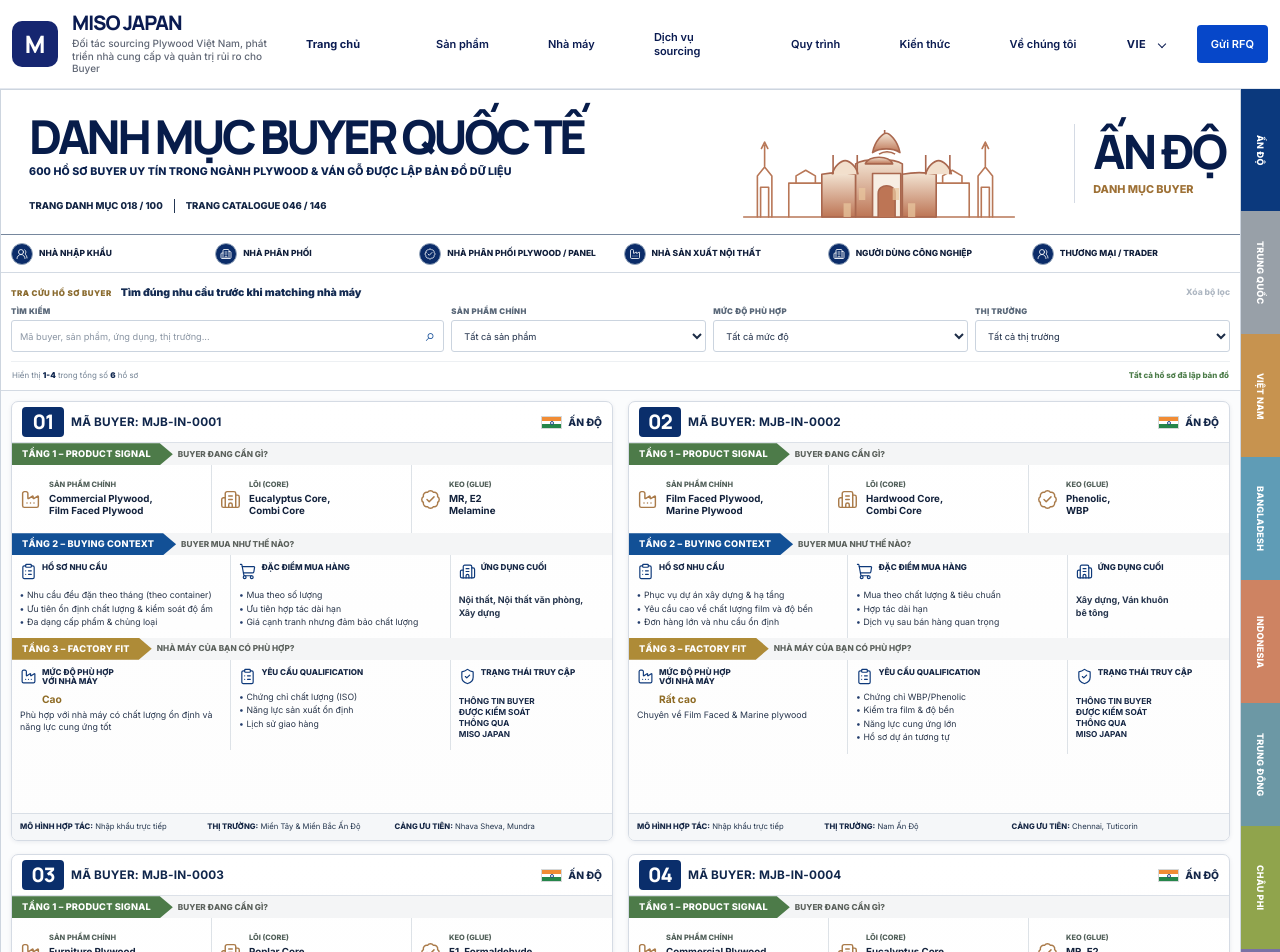
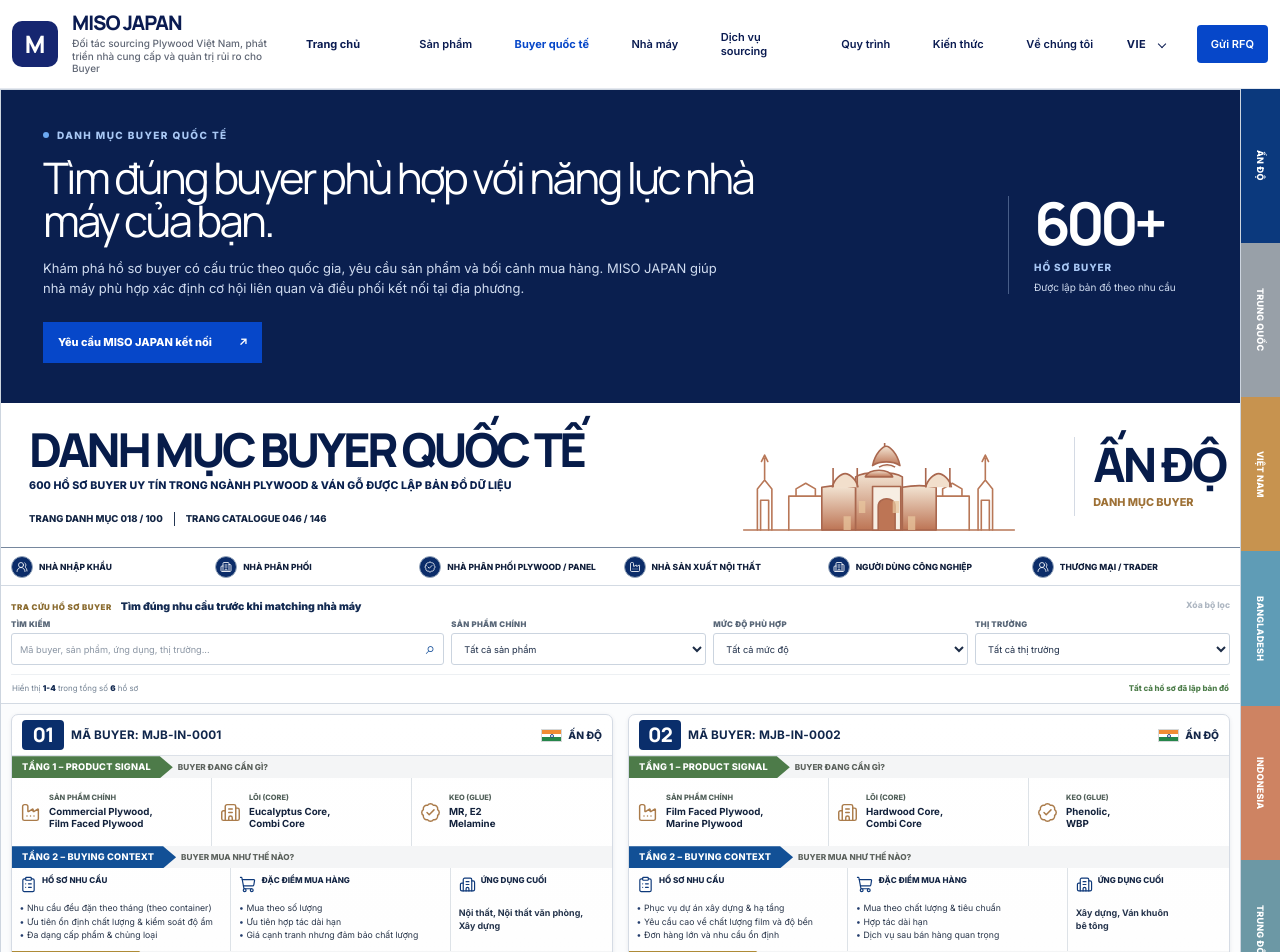
Before and after one commit to themanhhhh/minsen, a Next.js app: page /vi/buyer in a window 1280 px wide. Shown: the top 952 px of the page. Built offline with nearby package versions, Linux system fonts and the light colour scheme.

Commit message:
feat: enhance buyer pages with internationalization and new styles

```diff
--- a/src/app/buyer/page.tsx
+++ b/src/app/buyer/page.tsx
@@ -3,15 +3,15 @@
 import { Header } from "@/components/Header";
 
 export const metadata = {
-  title: "Danh mục Buyer quốc tế | MISO JAPAN",
-  description: "Danh mục hồ sơ buyer quốc tế trong ngành plywood và ván gỗ.",
+  title: "International Buyer Directory | MISO JAPAN",
+  description: "Explore structured international buyer profiles for plywood and wood products.",
 };
 
 export default function BuyerPage() {
   return (
     <>
       <Header locale="en" />
-      <BuyerCatalogue />
+      <BuyerCatalogue locale="en" />
       <Footer locale="en" />
     </>
   );
--- a/src/app/vi/buyer/page.tsx
+++ b/src/app/vi/buyer/page.tsx
@@ -11,7 +11,7 @@
   return (
     <>
       <Header locale="vi" />
-      <BuyerCatalogue />
+      <BuyerCatalogue locale="vi" />
       <Footer locale="vi" />
     </>
   );
--- a/src/components/BuyerCatalogue.tsx
+++ b/src/components/BuyerCatalogue.tsx
@@ -1,6 +1,8 @@
 "use client";
 
+import Link from "next/link";
 import { useDeferredValue, useState } from "react";
+import type { Locale } from "@/data/landing-page";
 import {
   BadgeCheck,
   Building2,
@@ -16,6 +18,7 @@
 type BuyerProfile = {
   number: string;
   id: string;
+  country: string;
   mainProduct: string[];
   core: string[];
   glue: string[];
@@ -34,6 +37,7 @@
   {
     number: "01",
     id: "MJB-IN-0001",
+    country: "India",
     mainProduct: ["Commercial Plywood,", "Film Faced Plywood"],
     core: ["Eucalyptus Core,", "Combi Core"],
     glue: ["MR, E2", "Melamine"],
@@ -54,6 +58,7 @@
   {
     number: "02",
     id: "MJB-IN-0002",
+    country: "India",
     mainProduct: ["Film Faced Plywood,", "Marine Plywood"],
     core: ["Hardwood Core,", "Combi Core"],
     glue: ["Phenolic,", "WBP"],
@@ -74,6 +79,7 @@
   {
     number: "03",
     id: "MJB-IN-0003",
+    country: "India",
     mainProduct: ["Furniture Plywood", "BWP Plywood"],
     core: ["Poplar Core", "Combi Core"],
     glue: ["E1, Formaldehyde", "Melamine"],
@@ -94,6 +100,7 @@
   {
     number: "04",
     id: "MJB-IN-0004",
+    country: "India",
     mainProduct: ["Commercial Plywood,", "Blockboard"],
     core: ["Eucalyptus Core", "Combi Core"],
     glue: ["MR, E2,", "Melamine"],
@@ -110,6 +117,7 @@
   {
     number: "05",
     id: "MJB-IN-0005",
+    country: "India",
     mainProduct: ["Industrial Plywood,", "Packing Plywood"],
     core: ["Hardwood Core,", "Eucalyptus Core"],
     glue: ["MR, E1", "Melamine"],
@@ -126,6 +134,7 @@
   {
     number: "06",
     id: "MJB-IN-0006",
+    country: "India",
     mainProduct: ["Film Faced Plywood,", "Construction Plywood"],
     core: ["Eucalyptus Core,", "Combi Core"],
     glue: ["Phenolic,", "WBP"],
@@ -159,17 +168,42 @@
 const buyerPageSize = 4;
 
 const marketRail = [
-  { label: "ẤN ĐỘ", className: "buyer-rail-india" },
-  { label: "TRUNG QUỐC", className: "buyer-rail-china" },
-  { label: "VIỆT NAM", className: "buyer-rail-vietnam" },
-  { label: "BANGLADESH", className: "buyer-rail-bangladesh" },
-  { label: "INDONESIA", className: "buyer-rail-indonesia" },
-  { label: "TRUNG ĐÔNG", className: "buyer-rail-middle-east" },
-  { label: "CHÂU PHI", className: "buyer-rail-africa" },
-  { label: "KHÁC / GLOBAL", className: "buyer-rail-global" },
-  { label: "KHÁC / MỸ", className: "buyer-rail-america" },
-  { label: "KHÁC / KHÁC", className: "buyer-rail-other" },
+  { country: "India", label: "ẤN ĐỘ", labelEn: "INDIA", className: "buyer-rail-india" },
+  { country: "China", label: "TRUNG QUỐC", labelEn: "CHINA", className: "buyer-rail-china" },
+  { country: "Vietnam", label: "VIỆT NAM", labelEn: "VIETNAM", className: "buyer-rail-vietnam" },
+  { country: "Bangladesh", label: "BANGLADESH", labelEn: "BANGLADESH", className: "buyer-rail-bangladesh" },
+  { country: "Indonesia", label: "INDONESIA", labelEn: "INDONESIA", className: "buyer-rail-indonesia" },
+  { country: "Middle East", label: "TRUNG ĐÔNG", labelEn: "MIDDLE EAST", className: "buyer-rail-middle-east" },
+  { country: "Africa", label: "CHÂU PHI", labelEn: "AFRICA", className: "buyer-rail-africa" },
+  { country: "Global", label: "KHÁC / GLOBAL", labelEn: "GLOBAL", className: "buyer-rail-global" },
+  { country: "Americas", label: "KHÁC / MỸ", labelEn: "AMERICAS", className: "buyer-rail-america" },
+  { country: "Other", label: "KHÁC / KHÁC", labelEn: "OTHER", className: "buyer-rail-other" },
 ];
+
+const buyerPageCopy = {
+  en: {
+    eyebrow: "INTERNATIONAL BUYER DIRECTORY",
+    title: "Find buyers aligned with your manufacturing capability.",
+    description: "Explore structured buyer profiles by country, product requirements and buying context. MISO JAPAN helps qualified manufacturers identify relevant opportunities and manage the connection locally.",
+    action: "Ask MISO JAPAN to connect",
+    catalogueTitle: "INTERNATIONAL BUYER DIRECTORY",
+    catalogueDescription: "600 TRUSTED BUYER PROFILES MAPPED ACROSS PLYWOOD & WOOD PRODUCTS",
+    countryLabel: "Filter by country",
+    featuredCountry: "INDIA",
+    featuredCountryType: "BUYER DIRECTORY",
+  },
+  vi: {
+    eyebrow: "DANH MỤC BUYER QUỐC TẾ",
+    title: "Tìm đúng buyer phù hợp với năng lực nhà máy của bạn.",
+    description: "Khám phá hồ sơ buyer có cấu trúc theo quốc gia, yêu cầu sản phẩm và bối cảnh mua hàng. MISO JAPAN giúp nhà máy phù hợp xác định cơ hội liên quan và điều phối kết nối tại địa phương.",
+    action: "Yêu cầu MISO JAPAN kết nối",
+    catalogueTitle: "DANH MỤC BUYER QUỐC TẾ",
+    catalogueDescription: "600 HỒ SƠ BUYER UY TÍN TRONG NGÀNH PLYWOOD & VÁN GỖ ĐƯỢC LẬP BẢN ĐỒ DỮ LIỆU",
+    countryLabel: "Lọc theo quốc gia",
+    featuredCountry: "ẤN ĐỘ",
+    featuredCountryType: "DANH MỤC BUYER",
+  },
+} as const;
 
 function BuyerIcon({ name }: { name: BuyerIconName }) {
   const props = { size: 18, strokeWidth: 1.65, "aria-hidden": true } as const;
@@ -342,11 +376,14 @@
   );
 }
 
-export function BuyerCatalogue() {
+export function BuyerCatalogue({ locale }: { locale: Locale }) {
+  const vi = locale === "vi";
+  const copy = buyerPageCopy[locale];
   const [query, setQuery] = useState("");
   const [productFilter, setProductFilter] = useState("");
   const [fitFilter, setFitFilter] = useState("");
   const [marketFilter, setMarketFilter] = useState("");
+  const [countryFilter, setCountryFilter] = useState("");
   const [currentPage, setCurrentPage] = useState(1);
   const deferredQuery = useDeferredValue(query);
 
@@ -374,7 +411,8 @@
       (!normalizedQuery || searchableText.includes(normalizedQuery)) &&
       (!productFilter || buyer.mainProduct.some((product) => product.replace(/,$/, "") === productFilter)) &&
       (!fitFilter || buyer.fit === fitFilter) &&
-      (!marketFilter || buyer.market === marketFilter)
+      (!marketFilter || buyer.market === marketFilter) &&
+      (!countryFilter || buyer.country === countryFilter)
     );
   });
 
@@ -388,27 +426,43 @@
     safePage * buyerPageSize,
   );
   const hasFilters = Boolean(
-    query.trim() || productFilter || fitFilter || marketFilter,
+    query.trim() || productFilter || fitFilter || marketFilter || countryFilter,
   );
   const clearFilters = () => {
     setQuery("");
     setProductFilter("");
     setFitFilter("");
     setMarketFilter("");
+    setCountryFilter("");
     setCurrentPage(1);
   };
 
   return (
     <div className="buyer-catalogue-page">
       <div className="buyer-catalogue-sheet">
+        <section className="buyer-page-intro">
+          <div className="buyer-page-intro-copy">
+            <p className="eyebrow">{copy.eyebrow}</p>
+            <h1>{copy.title}</h1>
+            <p>{copy.description}</p>
+            <Link className="button button-primary" href={vi ? "/vi/rfq" : "/rfq"}>
+              {copy.action} <span aria-hidden="true">↗</span>
+            </Link>
+          </div>
+          <div className="buyer-page-intro-stats" aria-label="Buyer catalogue overview">
+            <strong>600+</strong>
+            <span>{vi ? "HỒ SƠ BUYER" : "BUYER PROFILES"}</span>
+            <small>{vi ? "Được lập bản đồ theo nhu cầu" : "Mapped by buying requirement"}</small>
+          </div>
+        </section>
         <header className="buyer-catalogue-cover">
           <div className="buyer-cover-copy">
-            <h1>DANH MỤC BUYER QUỐC TẾ</h1>
-            <p>600 HỒ SƠ BUYER UY TÍN TRONG NGÀNH PLYWOOD &amp; VÁN GỖ ĐƯỢC LẬP BẢN ĐỒ DỮ LIỆU</p>
+            <h2>{copy.catalogueTitle}</h2>
+            <p>{copy.catalogueDescription}</p>
             <div className="buyer-cover-meta"><span>TRANG DANH MỤC 018 / 100</span><i /> <span>TRANG CATALOGUE 046 / 146</span></div>
           </div>
           <IndiaLandmark />
-          <div className="buyer-cover-stamp"><strong>ẤN ĐỘ</strong><span>DANH MỤC BUYER</span></div>
+          <div className="buyer-cover-stamp"><strong>{copy.featuredCountry}</strong><span>{copy.featuredCountryType}</span></div>
         </header>
 
         <CatalogueCategories />
@@ -535,8 +589,25 @@
         )}
 
       </div>
-      <aside className="buyer-market-rail" aria-label="Danh mục thị trường">
-        {marketRail.map((market) => <span className={market.className} key={market.label}>{market.label}</span>)}
+      <aside className="buyer-market-rail" aria-label={copy.countryLabel}>
+        {marketRail.map((market) => {
+          const isActive = countryFilter === market.country;
+          return (
+            <button
+              className={`${market.className}${isActive ? " is-active" : ""}`}
+              type="button"
+              aria-pressed={isActive}
+              aria-label={`${copy.countryLabel}: ${vi ? market.label : market.labelEn}`}
+              onClick={() => {
+                setCountryFilter(isActive ? "" : market.country);
+                setCurrentPage(1);
+              }}
+              key={market.country}
+            >
+              {vi ? market.label : market.labelEn}
+            </button>
+          );
+        })}
       </aside>
     </div>
   );
--- a/src/data/landing-page.ts
+++ b/src/data/landing-page.ts
@@ -18,6 +18,7 @@
 
 export const navigation = [
   { label: "Products", href: "/products" },
+  { label: "International Buyers", href: "/buyer" },
   { label: "Factory Network", href: "/manufacturers" },
   { label: "Sourcing Services", href: "/sourcing" },
   { label: "How It Works", href: "/process" },
@@ -136,6 +137,7 @@
 const vietnameseContent = {
   navigation: [
     { label: "Sản phẩm", href: "/vi/products" },
+    { label: "Buyer quốc tế", href: "/vi/buyer" },
     { label: "Nhà máy", href: "/vi/manufacturers" },
     { label: "Dịch vụ sourcing", href: "/vi/sourcing" },
     { label: "Quy trình", href: "/vi/process" },
```
Also changed, not shown: src/app/globals.css.
